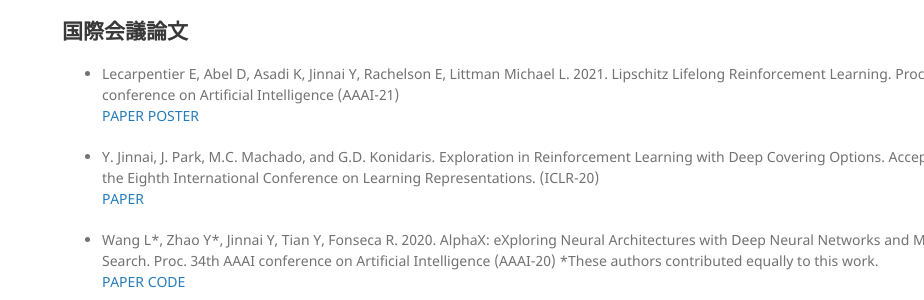
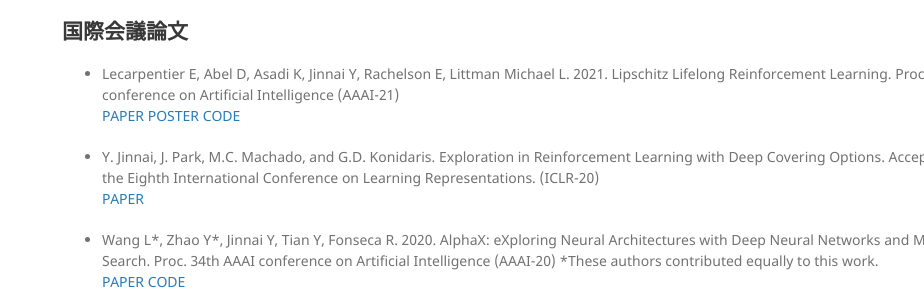
Before and after one commit to jinnaiyuu/jinnaiyuu.github.io, a Jekyll site: the page built from ja/index.md, in a window 1280 px wide and 900 px high, scrolled down 601 px. Shown: the part 154-454 px from the top of the window, without its empty margins (356-1280 px from the left). Built offline with Jekyll 4.4.1, drawn with Linux system fonts in a browser that asks for light colours; our own code applies the rules of GitHub Pages for plain Markdown files.

Commit message:
added a code for aaai-21

```diff
--- a/ja/index.md
+++ b/ja/index.md
@@ -23,7 +23,7 @@
 ## 国際会議論文
 
 - Lecarpentier E, Abel D, Asadi K, Jinnai Y, Rachelson E, Littman Michael L. 2021. Lipschitz Lifelong Reinforcement Learning. Proc. 35th AAAI conference on Artificial Intelligence (AAAI-21)
-[PAPER](https://arxiv.org/abs/2001.05411) [POSTER](../pdf/posters/AAAI-2021 poster.pdf)
+[PAPER](https://arxiv.org/abs/2001.05411) [POSTER](../pdf/posters/AAAI-2021 poster.pdf) [CODE](https://github.com/SuReLI/llrl)
 
 - Y. Jinnai, J. Park, M.C. Machado, and G.D. Konidaris. Exploration in Reinforcement Learning with Deep Covering Options. Accepted, Proceedings of the Eighth International Conference on Learning Representations. (ICLR-20)
 [PAPER](../pdf/papers/ICLR-20.pdf)
```
Also changed, not shown: index.md (+1 -1 lines).
